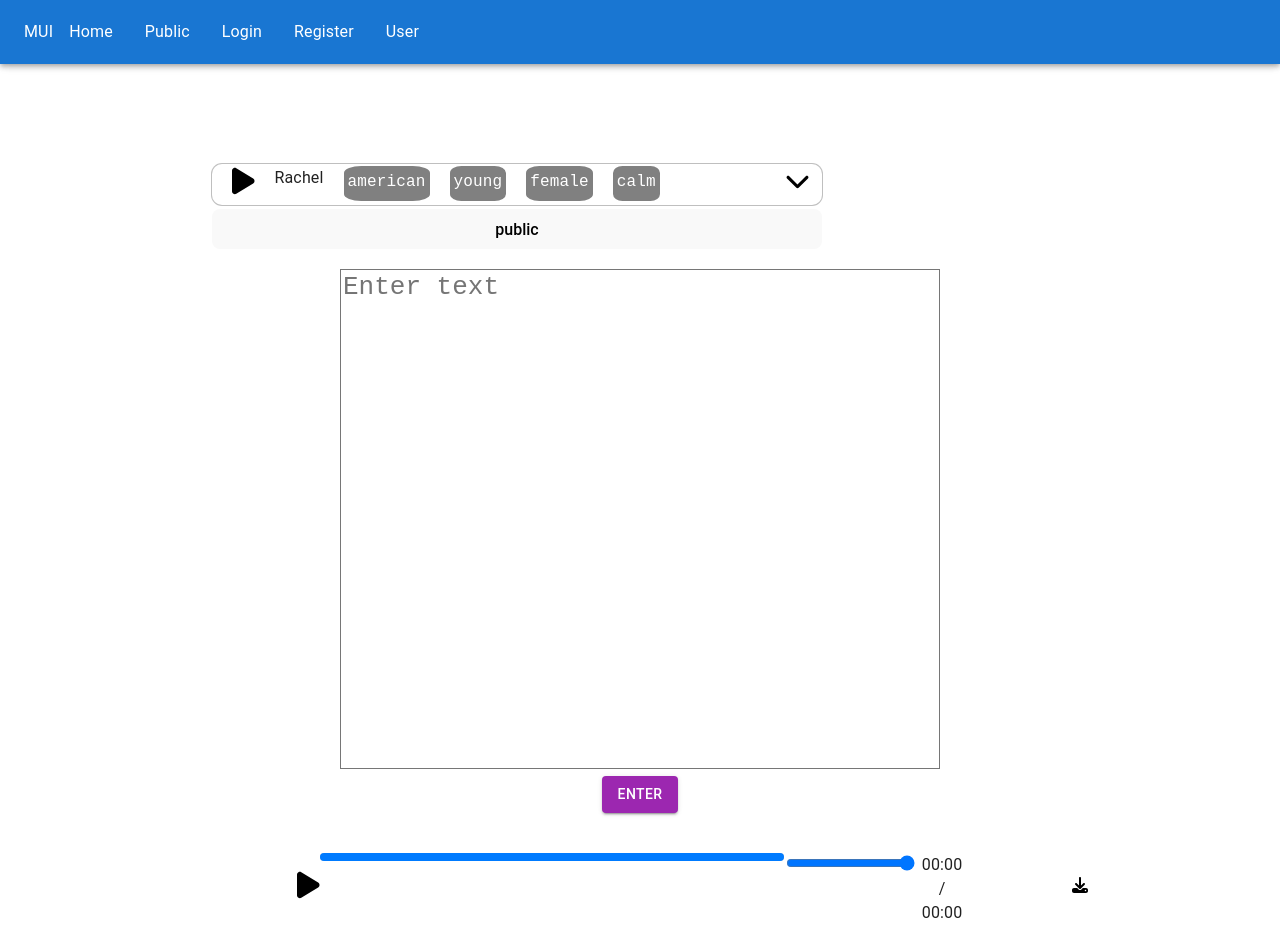
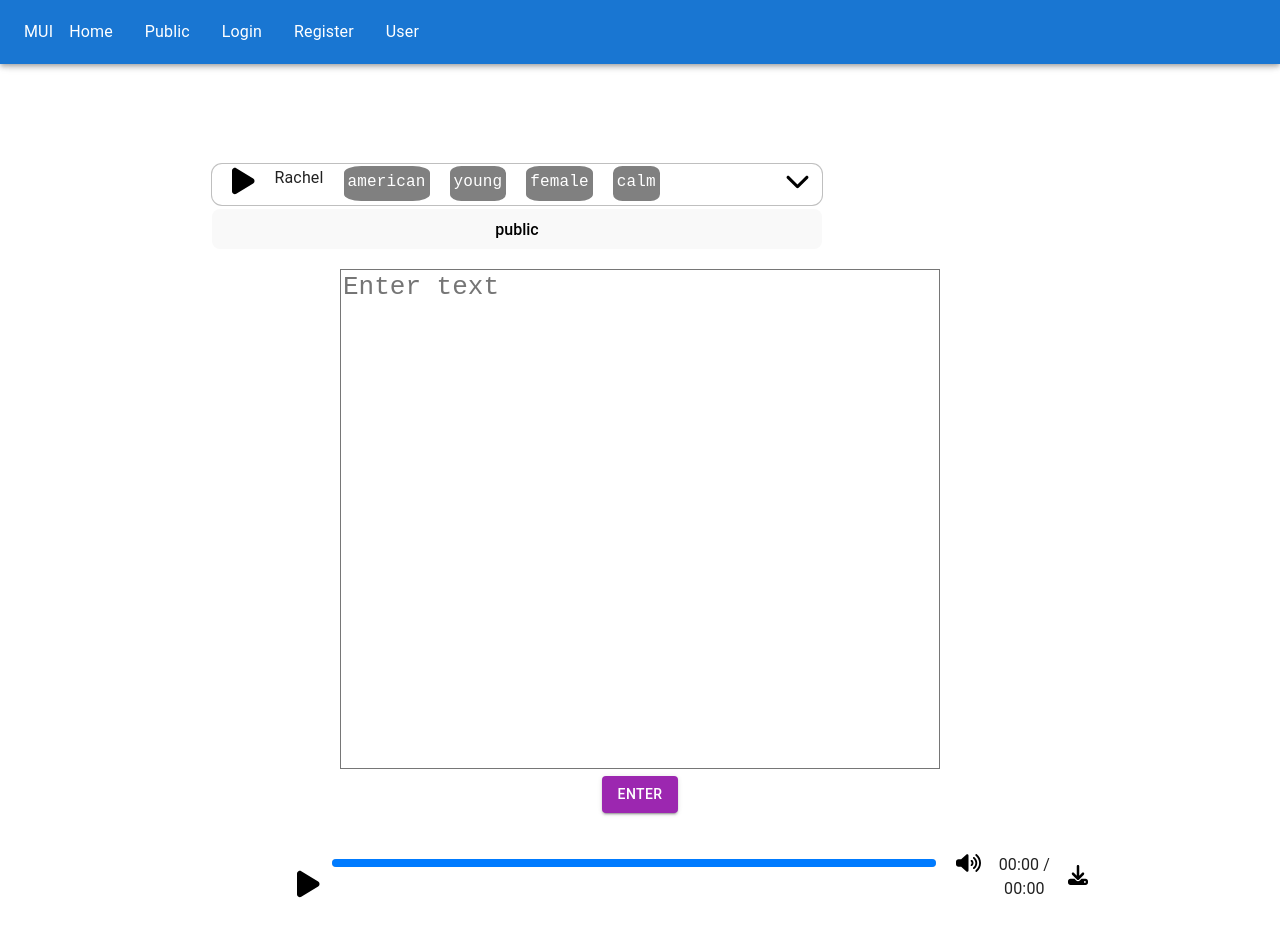
Before and after one commit to FishySenpai/Voice-AI, a React (Vite) app: page / in a window 1280 px wide. Shown: the top 952 px of the page. Built offline with nearby package versions, Linux system fonts and the light colour scheme.

Commit message:
styled audio player

```diff
--- a/src/App.css
+++ b/src/App.css
@@ -158,3 +158,43 @@ align-items: start;
   width: 70vw;
   padding-top: 40px;
 }
+
+.volume{
+  margin-left:20px;
+}
+
+.volume-container {
+  transform: rotate(-90deg);
+  position: absolute;
+  right: -45px;
+  bottom: 65px;
+}
+.volume-slider {
+  width: 100px;
+}
+.volume-btn{
+  position: absolute;
+    bottom: -6px;
+}
+.progress-bar{
+  margin-top: 6px;
+  margin-left: 140px;
+  width: 900px;
+}
+
+.download-btn{
+  all: initial;
+}
+.time{
+  width: 130px;
+}
+.relative {
+  position: relative;
+}
+.visible{
+  display: block;
+}
+.hidden{
+  display: none;
+opacity: 0;
+}
--- a/src/AudioPlayer.jsx
+++ b/src/AudioPlayer.jsx
@@ -6,7 +6,7 @@ function AudioPlayer({ audioSrc }) {
   const [currentTime, setCurrentTime] = useState(0);
   const [duration, setDuration] = useState(0);
   const [volume, setVolume] = useState(1); // Initial volume set to maximum (1)
-
+  const [volumeSliderVisible, setVolumeSliderVisible] = useState(false);
   const progressRef = useRef(null);
   const volumeInputRef = useRef(null);
 
@@ -38,8 +38,6 @@ function AudioPlayer({ audioSrc }) {
     };
 
     volumeInputRef.current.addEventListener("wheel", handleScroll);
-
-
   }, []);
 
   const handleTimeUpdate = () => {
@@ -96,15 +94,22 @@ function AudioPlayer({ audioSrc }) {
     a.download = "audio.mp3";
     a.click();
   };
+  const handleVolumeIconHover = () => {
+    setVolumeSliderVisible(true);
+  };
 
+  const handleVolumeIconMouseLeave = () => {
+    setVolumeSliderVisible(false);
+  };
   return (
-    <div className="audio-player">
+    <div className="audio-player relative">
       <div className="flex flex-row">
-        <button className="reset-btn" onClick={togglePlayPause}>
+        <div className="volume-btn">
+          <button className="reset-btn " onClick={togglePlayPause}>
             {isPlaying ? (
               <svg
                 xmlns="http://www.w3.org/2000/svg"
-              height="30"
+                height="30px"
                 viewBox="0 0 320 512"
               >
                 <path d="M48 64C21.5 64 0 85.5 0 112V400c0 26.5 21.5 48 48 48H80c26.5 0 48-21.5 48-48V112c0-26.5-21.5-48-48-48H48zm192 0c-26.5 0-48 21.5-48 48V400c0 26.5 21.5 48 48 48h32c26.5 0 48-21.5 48-48V112c0-26.5-21.5-48-48-48H240z" />
@@ -119,13 +124,23 @@ function AudioPlayer({ audioSrc }) {
               </svg>
             )}
           </button>
+        </div>
         <div ref={progressRef} className="progress-bar" onClick={handleSeek}>
           <div
             className="progress"
             style={{ width: calculateProgressBarWidth() }}
           />
         </div>
-        <div className="volume-container">
+        <div
+          className="flex flex-col relative volume"
+          onMouseEnter={handleVolumeIconHover}
+          onMouseLeave={handleVolumeIconMouseLeave}
+        >
+          <div
+            className={`volume-container ${
+              volumeSliderVisible ? "visible" : "hidden"
+            }`}
+          >
             <input
               ref={volumeInputRef}
               type="range"
@@ -133,14 +148,32 @@ function AudioPlayer({ audioSrc }) {
               max="1"
               step="0.01"
               value={volume}
-            onInput={handleVolumeChange}
+              onChange={handleVolumeChange}
               className="volume-slider"
             />
+          </div>
+          <div>
+            <svg
+              xmlns="http://www.w3.org/2000/svg"
+              height="20px"
+              viewBox="0 0 640 512"
+            >
+              <path d="M533.6 32.5C598.5 85.3 640 165.8 640 256s-41.5 170.8-106.4 223.5c-10.3 8.4-25.4 6.8-33.8-3.5s-6.8-25.4 3.5-33.8C557.5 398.2 592 331.2 592 256s-34.5-142.2-88.7-186.3c-10.3-8.4-11.8-23.5-3.5-33.8s23.5-11.8 33.8-3.5zM473.1 107c43.2 35.2 70.9 88.9 70.9 149s-27.7 113.8-70.9 149c-10.3 8.4-25.4 6.8-33.8-3.5s-6.8-25.4 3.5-33.8C475.3 341.3 496 301.1 496 256s-20.7-85.3-53.2-111.8c-10.3-8.4-11.8-23.5-3.5-33.8s23.5-11.8 33.8-3.5zm-60.5 74.5C434.1 199.1 448 225.9 448 256s-13.9 56.9-35.4 74.5c-10.3 8.4-25.4 6.8-33.8-3.5s-6.8-25.4 3.5-33.8C393.1 284.4 400 271 400 256s-6.9-28.4-17.7-37.3c-10.3-8.4-11.8-23.5-3.5-33.8s23.5-11.8 33.8-3.5zM301.1 34.8C312.6 40 320 51.4 320 64V448c0 12.6-7.4 24-18.9 29.2s-25 3.1-34.4-5.3L131.8 352H64c-35.3 0-64-28.7-64-64V224c0-35.3 28.7-64 64-64h67.8L266.7 40.1c9.4-8.4 22.9-10.4 34.4-5.3z" />
+            </svg>
+          </div>
         </div>
         <div className="time">
           {formatTime(currentTime)} / {formatTime(duration)}
         </div>
-        <button className="reset-btn" onClick={handleDownload}><svg xmlns="http://www.w3.org/2000/svg" height="1em" viewBox="0 0 512 512"><path d="M288 32c0-17.7-14.3-32-32-32s-32 14.3-32 32V274.7l-73.4-73.4c-12.5-12.5-32.8-12.5-45.3 0s-12.5 32.8 0 45.3l128 128c12.5 12.5 32.8 12.5 45.3 0l128-128c12.5-12.5 12.5-32.8 0-45.3s-32.8-12.5-45.3 0L288 274.7V32zM64 352c-35.3 0-64 28.7-64 64v32c0 35.3 28.7 64 64 64H448c35.3 0 64-28.7 64-64V416c0-35.3-28.7-64-64-64H346.5l-45.3 45.3c-25 25-65.5 25-90.5 0L165.5 352H64zm368 56a24 24 0 1 1 0 48 24 24 0 1 1 0-48z"/></svg></button>
+        <button className="download-btn" onClick={handleDownload}>
+          <svg
+            xmlns="http://www.w3.org/2000/svg"
+            height="20px"
+            viewBox="0 0 512 512"
+          >
+            <path d="M288 32c0-17.7-14.3-32-32-32s-32 14.3-32 32V274.7l-73.4-73.4c-12.5-12.5-32.8-12.5-45.3 0s-12.5 32.8 0 45.3l128 128c12.5 12.5 32.8 12.5 45.3 0l128-128c12.5-12.5 12.5-32.8 0-45.3s-32.8-12.5-45.3 0L288 274.7V32zM64 352c-35.3 0-64 28.7-64 64v32c0 35.3 28.7 64 64 64H448c35.3 0 64-28.7 64-64V416c0-35.3-28.7-64-64-64H346.5l-45.3 45.3c-25 25-65.5 25-90.5 0L165.5 352H64zm368 56a24 24 0 1 1 0 48 24 24 0 1 1 0-48z" />
+          </svg>
+        </button>
       </div>
     </div>
   );
--- a/src/Home.jsx
+++ b/src/Home.jsx
@@ -31,14 +31,11 @@ const Home = () => {
     let id = null;
     try {
       const body = { description, id, voiceId };
-      const response = await fetch(
-        "https://raspberry-goldfish-tam.cyclic.app/text",
-        {
-          method: "POST",
-          headers: { "Content-Type": "application/json" },
-          body: JSON.stringify(body),
-        }
-      );
+      const response = await fetch("http://localhost:5000/text", {
+        method: "POST",
+        headers: { "Content-Type": "application/json" },
+        body: JSON.stringify(body),
+      });
       const jsonData = await response.json();
       bufferToDataUrl(jsonData.data, "audio/mpeg");
       console.log(jsonData);
--- a/src/Login.jsx
+++ b/src/Login.jsx
@@ -33,15 +33,12 @@ const Login = () => {
     event.preventDefault();
     try {
       const body = { email, password };
-      const response = await fetch(
-        "https://raspberry-goldfish-tam.cyclic.app/login",
-        {
-          method: "POST",
-          headers: { "Content-Type": "application/json" },
-          body: JSON.stringify(body),
-          credentials: "include",
-        }
-      );
+      const response = await fetch("http://localhost:5000/login", {
+        method: "POST",
+        headers: { "Content-Type": "application/json" },
+        body: JSON.stringify(body),
+        credentials: "include",
+      });
 
       if (response) {
         console.log(response);
--- a/src/PublicAudio.jsx
+++ b/src/PublicAudio.jsx
@@ -13,14 +13,11 @@ const PublicAudio = () => {
 
   const checkLogin = async () => {
     try {
-      const response = await fetch(
-        "https://raspberry-goldfish-tam.cyclic.app/login",
-        {
-          method: "GET",
-          headers: { "Content-Type": "application/json" },
-          credentials: "include",
-        }
-      );
+      const response = await fetch("http://localhost:5000/login", {
+        method: "GET",
+        headers: { "Content-Type": "application/json" },
+        credentials: "include",
+      });
       if (response) {
         console.log(response);
         const responseData = await response.json();
@@ -41,7 +38,7 @@ const PublicAudio = () => {
   }, []);
   const all = async () => {
     try {
-      const res = await fetch("https://raspberry-goldfish-tam.cyclic.app/all");
+      const res = await fetch("http://localhost:5000/all");
       const jsonData = await res.json();
       console.log(jsonData);
       setData(jsonData);
@@ -67,6 +64,7 @@ const PublicAudio = () => {
     all();
   }, []);
 
+  //audio data needs to be array buffer for function to work
   function bufferToDataUrl(buffer, mimeType) {
     // Convert the Buffer to a Uint8Array
     const uint8Array = new Uint8Array(buffer);
@@ -81,12 +79,9 @@ const PublicAudio = () => {
 
   const Delete = async (id) => {
     try {
-      const response = await fetch(
-        `https://raspberry-goldfish-tam.cyclic.app/delete/${id}`,
-        {
-          method: "DELETE",
-        }
-      );
+      const response = await fetch(`http://localhost:5000/delete/${id}`, {
+        method: "DELETE",
+      });
       console.log(response);
     } catch (err) {
       console.log(err);
--- a/src/User.jsx
+++ b/src/User.jsx
@@ -17,7 +17,7 @@ const User = () => {
   const checkLogin = async () => {
     try {
       const response = await fetch(
-        "https://raspberry-goldfish-tam.cyclic.app/login",
+        "http://localhost:5000/login",
         {
           method: "GET",
           headers: { "Content-Type": "application/json" },
@@ -41,7 +41,7 @@ const User = () => {
   const all = async (id) => {
     try {
       const res = await fetch(
-        `https://raspberry-goldfish-tam.cyclic.app/user/${id}`
+        `http://localhost:5000/user/${id}`
       );
       const jsonData = await res.json();
       console.log(jsonData);
@@ -90,7 +90,7 @@ const User = () => {
   const Delete = async (id) => {
     try {
       const response = await fetch(
-        `https://raspberry-goldfish-tam.cyclic.app/user/delete/${id}`,
+        `http://localhost:5000/user/delete/${id}`,
         {
           method: "DELETE",
         }
@@ -102,19 +102,21 @@ const User = () => {
   };
 
   const Fetch = async () => {
+    setLoading(true);
     console.log(description);
-    const id = loginStatus.id;
+    let voiceId = "21m00Tcm4TlvDq8ikWAM";
+    let id = loginStatus.id;
     try {
-      const body = { description, id };
-      const response = await fetch(
-        "https://raspberry-goldfish-tam.cyclic.app/text",
-        {
-          method: "POST",
-          headers: { "Content-Type": "application/json" },
-          body: JSON.stringify(body),
-        }
-      );
-      console.log(response);
+      const body = { description, id, voiceId };
+      const response = await fetch("http://localhost:5000/text", {
+        method: "POST",
+        headers: { "Content-Type": "application/json" },
+        body: JSON.stringify(body),
+      });
+      const jsonData = await response.json();
+      bufferToDataUrl(jsonData.data, "audio/mpeg");
+      console.log(jsonData);
+      setLoading(false);
     } catch (err) {
       console.log(err);
     }
```
Lines whose indentation alone changed are shown as unchanged.
